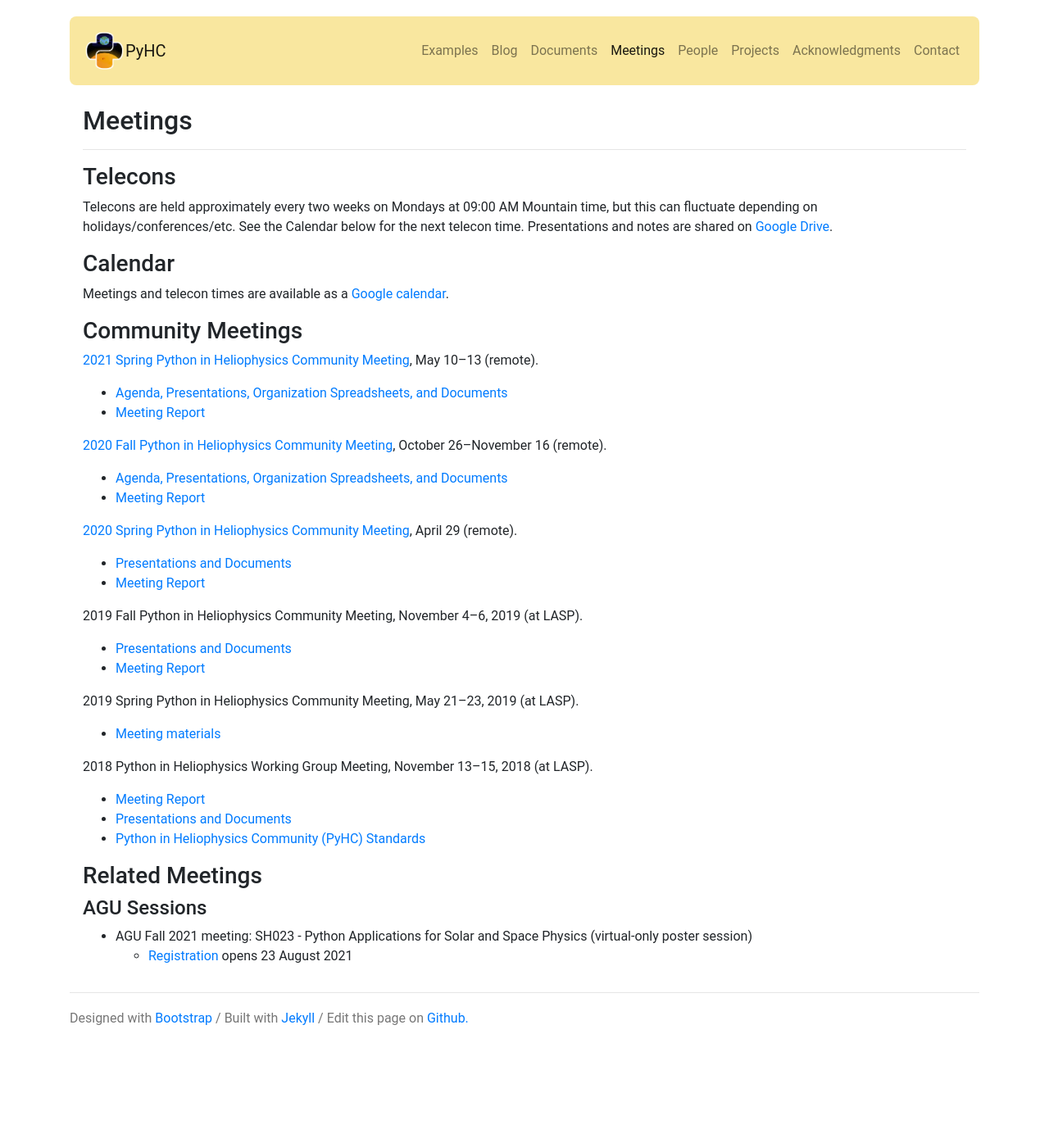
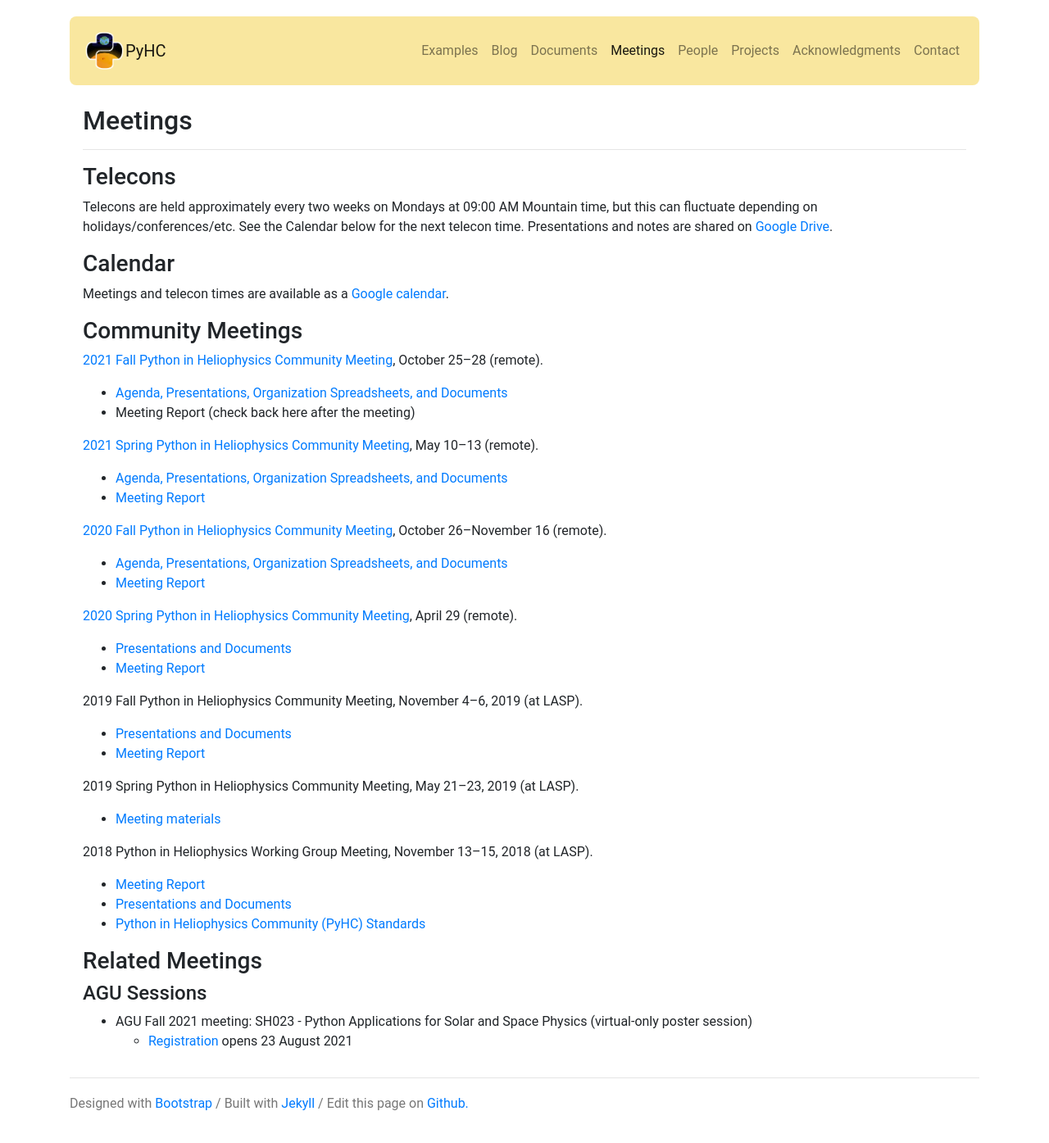
Before and after one commit to heliophysicsPy/heliophysicsPy.github.io, a Jekyll site: the page built from _pages/meetings.md, in a window 1280 px wide. Shown: the whole page at 82% size. Built offline with Jekyll 4.4.1, drawn with Linux system fonts in a browser that asks for light colours; nearby versions of some CDN libraries; before the commit the page ends 1291 px from its top, so only the background shows below that.

Commit message:
Add Fall 2021 to meetings page

```diff
--- a/_pages/meetings.md
+++ b/_pages/meetings.md
@@ -13,6 +13,11 @@ Telecons are held approximately every two weeks on Mondays at 09:00 AM Mountain
 Meetings and telecon times are available as a [Google calendar](https://calendar.google.com/calendar?cid=NG42Z3YyaWZncDZyZ25rOGF1N2pzZjF1azBAZ3JvdXAuY2FsZW5kYXIuZ29vZ2xlLmNvbQ).
 
 ### Community Meetings
+
+[2021 Fall Python in Heliophysics Community Meeting]({% link
+_pages/meetings/spring2021.md %}), October 25–28 (remote).
+* [Agenda, Presentations, Organization Spreadsheets, and Documents](https://drive.google.com/drive/folders/1R81Q0gH09IV41sU9HUZGQWDwJ2YXa78Q?usp=sharing)
+* Meeting Report (check back here after the meeting)
 
 [2021 Spring Python in Heliophysics Community Meeting]({% link
 _pages/meetings/spring2021.md %}), May 10–13 (remote).
```
